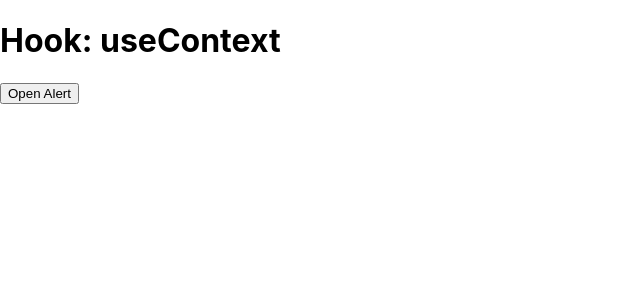
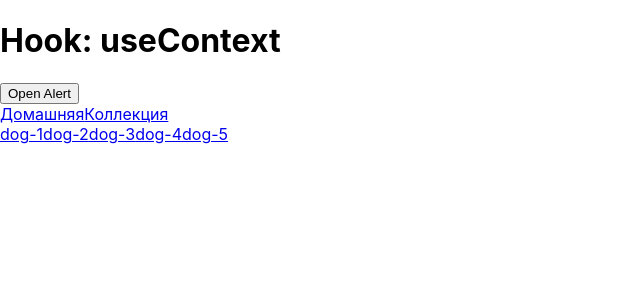
Before and after one commit to K-Basket/react, a React (Create React App) app: page /dogs in a window 1280 px wide. Shown: the top 300 px of the page, without its empty margins (0-640 px from the left). Built offline with nearby package versions, Linux system fonts and the light colour scheme; the HTML template or start-up script is replaced by a standard one.

Commit message:
add part-1

```diff
--- a/package.json
+++ b/package.json
@@ -9,6 +9,7 @@
     "@testing-library/user-event": "^13.5.0",
     "react": "^18.1.0",
     "react-dom": "^18.1.0",
+    "react-router-dom": "^6.11.2",
     "react-scripts": "5.0.1",
     "web-vitals": "^2.1.3"
   },
--- a/src/components/App.jsx
+++ b/src/components/App.jsx
@@ -1,10 +1,12 @@
 import React from 'react';
 import { ContextApp } from './Context/ContextApp';
+import { RouterApp } from './Router/RouterApp';
 
 export function App() {
   return (
     <div>
       <ContextApp />
+      <RouterApp />
     </div>
   );
 }
--- /dev/null
+++ b/src/components/Router/RouterApp.jsx
@@ -0,0 +1,19 @@
+import { NavLink, Route, Routes } from 'react-router-dom';
+import Home from './pages/Home';
+import Collections from './pages/Collections';
+
+export function RouterApp() {
+  return (
+    <div>
+      <nav>
+        <NavLink to="/">Домашняя</NavLink>
+        <NavLink to="/dogs">Коллекция</NavLink>
+      </nav>
+      <Routes>
+        <Route path="/" element={<Home />} />
+        <Route path="/dogs" element={<Collections />} />
+        <Route path="/dogs/:dogId" element={<div>Элемент коллекция</div>} />
+      </Routes>
+    </div>
+  );
+}
--- /dev/null
+++ b/src/components/Router/pages/Collections.jsx
@@ -0,0 +1,21 @@
+import { Link } from 'react-router-dom';
+
+const Collections = () => {
+  // useEffect(() => {
+  //   // HTTP запрос реализуется здесь
+  // }, [])
+
+  return (
+    <div>
+      {['dog-1', 'dog-2', 'dog-3', 'dog-4', 'dog-5'].map(dog => {
+        return (
+          <Link key={dog} to={`${dog}`}>
+            {dog}
+          </Link>
+        );
+      })}
+    </div>
+  );
+};
+
+export default Collections;
--- /dev/null
+++ b/src/components/Router/pages/Home.jsx
@@ -0,0 +1,11 @@
+const Home = () => {
+  // useEffect(() => {
+  //   // HTTP запрос реализуется здесь
+  // }, [])
+
+  return <div>Home page</div>;
+};
+
+export default Home;
+
+// видео 00:34:00
--- a/src/index.js
+++ b/src/index.js
@@ -1,10 +1,13 @@
 import React from 'react';
 import ReactDOM from 'react-dom/client';
 import { App } from 'components/App';
+import { BrowserRouter } from 'react-router-dom';
 import './index.css';
 
 ReactDOM.createRoot(document.getElementById('root')).render(
   <React.StrictMode>
-    <App />
+    <BrowserRouter>
+      <App />
+    </BrowserRouter>
   </React.StrictMode>
 );
```
Also changed, not shown: 1 other file (tests, documents, lock files or other folders).
